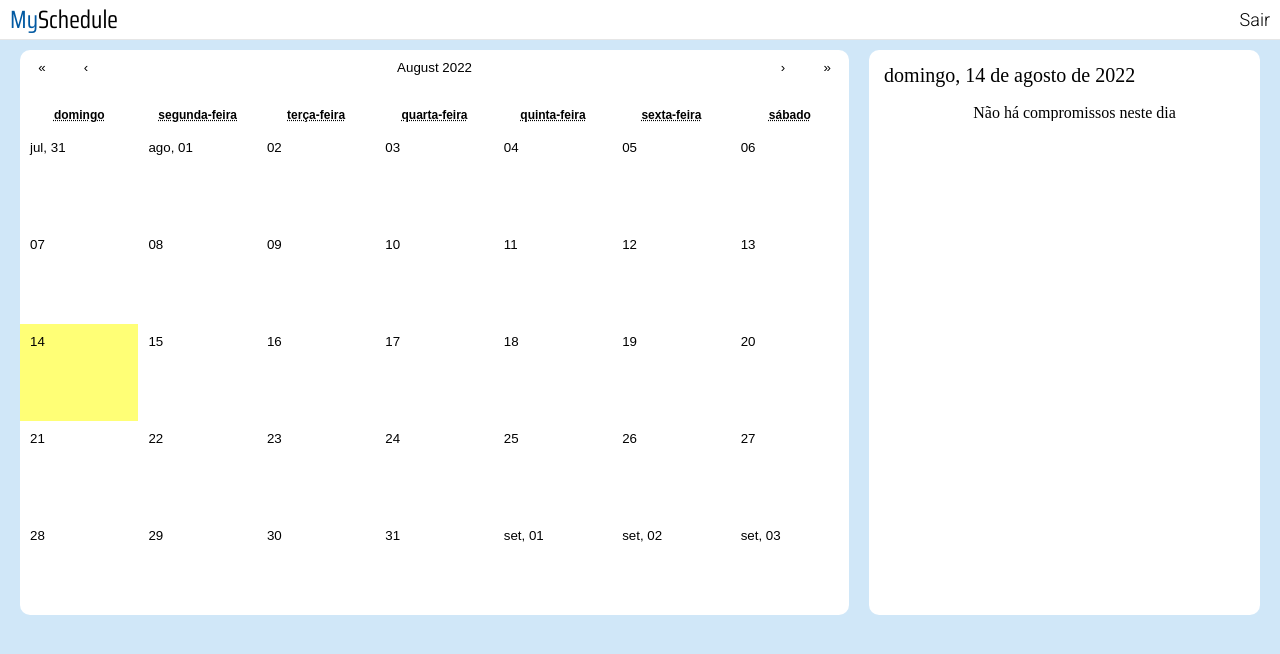
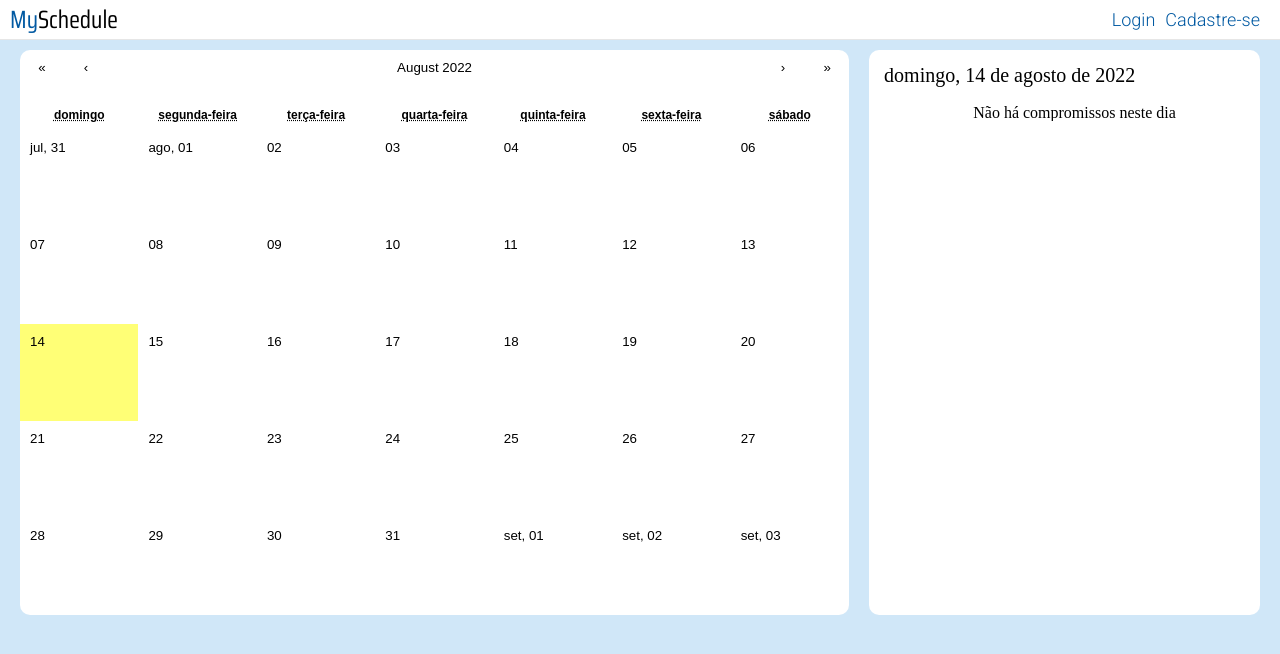
Before and after one commit to santannaizadora/myschedule, a React (Create React App) app: page /calendar in a window 1280 px wide. Shown: the top 654 px of the page. Built offline with nearby package versions, Linux system fonts and the light colour scheme.

Commit message:
feat: header options

```diff
--- a/src/components/Header.jsx
+++ b/src/components/Header.jsx
@@ -1,23 +1,33 @@
 import styled from "styled-components";
+import { useContext } from "react";
+import TokenContext from "../contexts/TokenContext";
+import { Link } from "react-router-dom";
 
 export default function Header() {
+
+  const { token } = useContext(TokenContext);
+
   return (
     <HeaderContainer className="header">
       <LogoText>
         <span>My</span>Schedule
       </LogoText>
-      <Logout
-        onClick={() => {
-            let sair = window.confirm("Deseja realmente sair?");
-            if(sair){
-                localStorage.removeItem("token");
-                window.location.href = "/";
-            }
+      {token !== ""
+      ?
+      <Options onClick={
+        () => {
+          const confirm = window.confirm("Deseja realmente sair?")
+          if (confirm) {
+            localStorage.removeItem("token")
+            window.location.reload()
+          }
         }
-        }
-      >
-        Sair
-      </Logout>
+      }>Sair</Options>
+    : <OptionsContainer>
+      <Options><Link to="/">Login</Link></Options>
+      <Options><Link to="/register">Cadastre-se</Link></Options>
+    </OptionsContainer>
+    }
     </HeaderContainer>
   );
 }
@@ -47,15 +57,27 @@ const LogoText = styled.p`
   }
 `;
 
-const Logout = styled.p`
+const Options = styled.p`
     font-family: var(--main-font);
     font-style: normal;
     font-weight: 300;
     font-size: 18px;
     line-height: 17px;
     text-align: center;
+    margin-right: 10px;
 
     :hover {
         cursor: pointer;
     }
+
+    a {
+        color: var(--primary-color);
+        text-decoration: none;
+        font-family: var(--main-font);
+    }
 `;
+
+const OptionsContainer = styled.div`
+  display: flex;
+  align-items: center;
+`;
```
